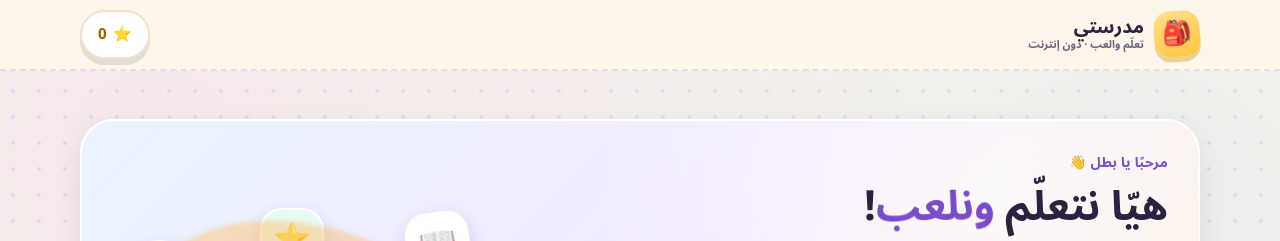
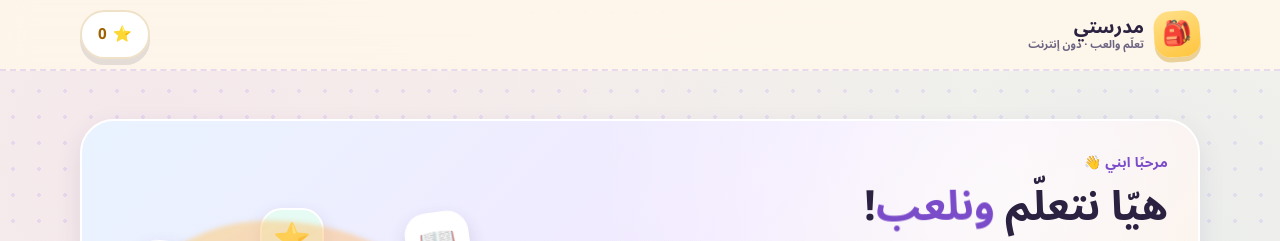
Before and after one commit to panaceamo01-hue/madrasati, a React (Vite) app: page / in a window 1280 px wide. Shown: the top 241 px of the page. Built offline with nearby package versions, Linux system fonts and the light colour scheme.

Commit message:
الترحيب في الرئيسية يستعمل اسم ملف الابن عند غياب اسم الطفل

```diff
--- a/src/views/Home.tsx
+++ b/src/views/Home.tsx
@@ -40,9 +40,9 @@ export function Home() {
   const today = todayKey();
   const todayItems = daily.lastDate === today ? daily.today : [];
   const dailyDone = DAILY_ITEMS.filter((item) => todayItems.includes(item.id)).length;
-  const greeting = progress.settings.childName
-    ? `مرحبًا ${progress.settings.childName}`
-    : 'مرحبًا يا بطل';
+  const activeProfile = profiles.find((profile) => profile.id === activeId);
+  const greetingName = progress.settings.childName || activeProfile?.name || '';
+  const greeting = greetingName ? `مرحبًا ${greetingName}` : 'مرحبًا يا بطل';
   const dailyGoal = progress.settings.dailyGoalMinutes;
   const minutesToday = Math.round(todayMinutes(progress.activity));
   const goalReached = minutesToday >= dailyGoal;
```
